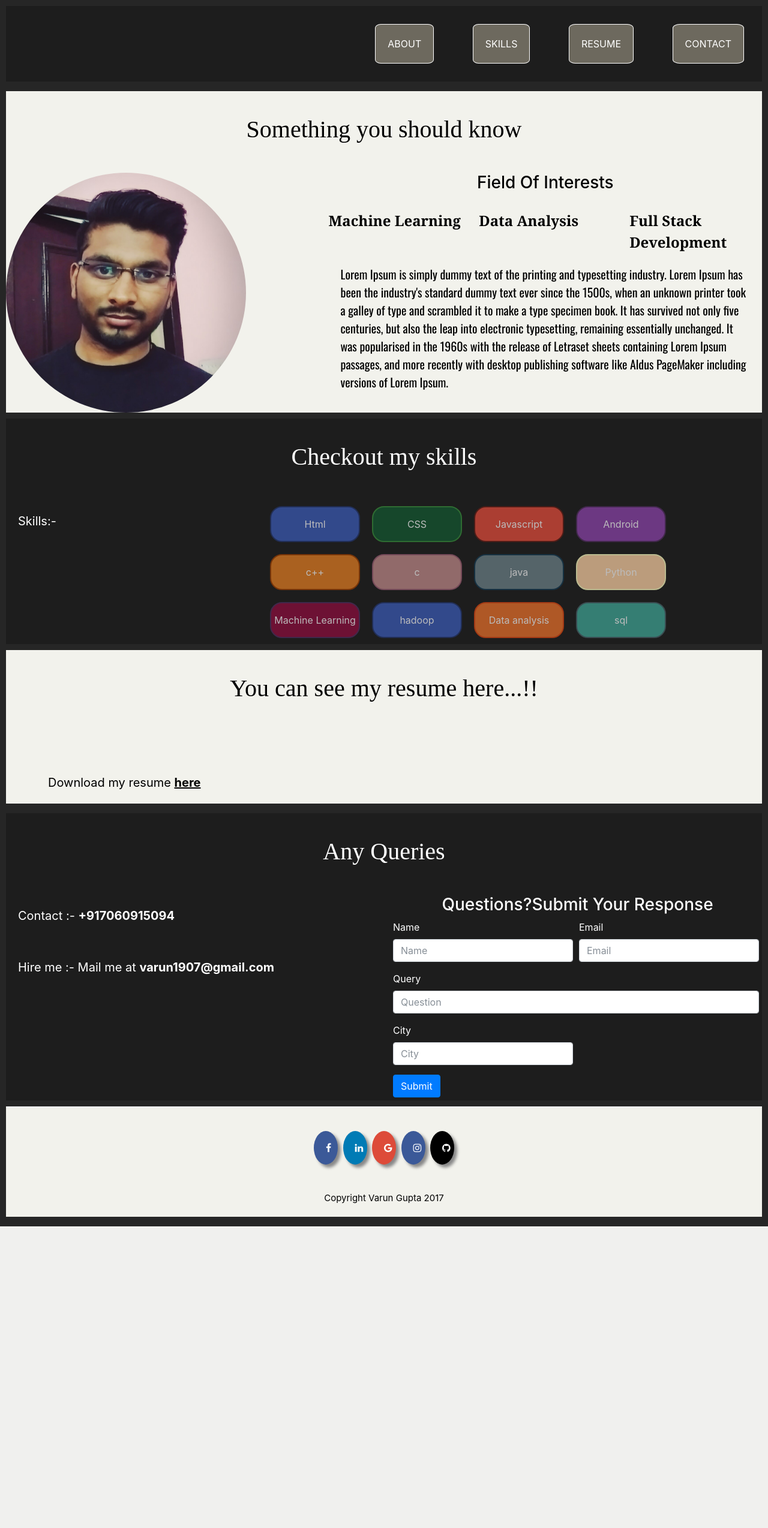
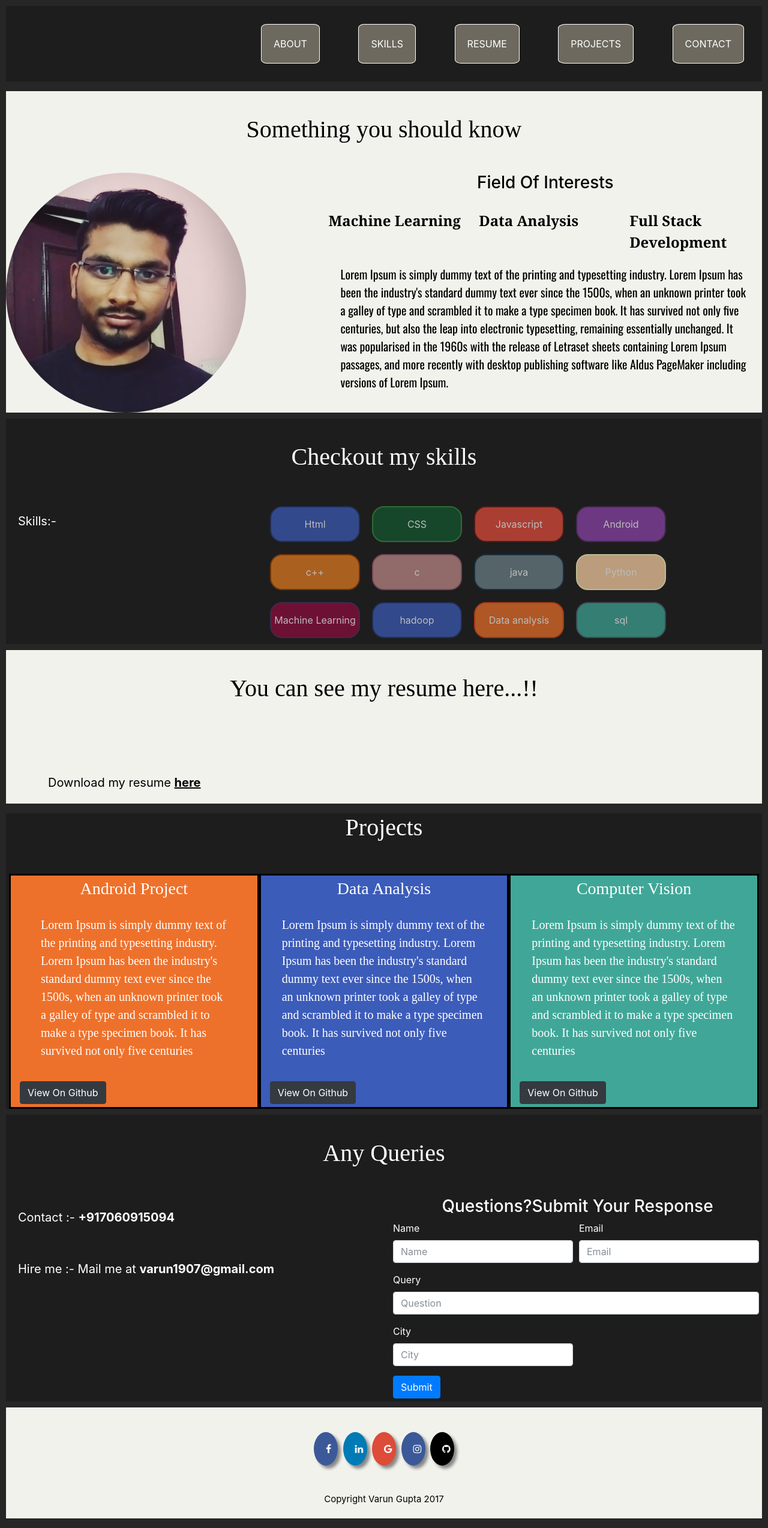
Before and after one commit to varun1907/aboutmeWebsite, a Django app: page / in a window 1280 px wide. Shown: the whole page at 60% size. Before the commit the page ends 2045 px from the top, so only its background shows below. Run offline with Django 3.2, Linux system fonts and the light colour scheme; some libraries are stand-ins or nearby versions.

Commit message:
animation added

```diff
--- a/portfolio/varun/static/varun/varun.css
+++ b/portfolio/varun/static/varun/varun.css
@@ -12,12 +12,12 @@ body{
 	background-color: #262626;
 	color:white;
 	background-image: url("http://wallscollection.net/wp-content/uploads/2016/12/Amazing-Background-Images-For-Websites-.jpg")no-repeat center fixed (same shorthand parameter, if any);
-    background-size: cover;
+  background-size: cover;
 
 }
 #big_wrapper{
 	text-align: left;
-	width:100%;
+
 }
 #the_header{
 		margin: 10px;
@@ -102,17 +102,22 @@ h3{
 	width:150px;
 	opacity: 0.7;
 	float:left;
+	position: relative;
+	top: 0;
+	transition: top ease 0.5s;
 }
 .skill_boxes:hover{
 	opacity: 1;
 	font-size: 1.1em;
-	box-shadow: 5px 5px 5px #888888
+	box-shadow: 3px 3px 3px #888888;
+	top: -10px;
+
 }
 
 
 #resume{
 	margin: 10px;
-		background-color: #F2F2EC;
+	background-color: #F2F2EC;
 
 }
 #resume h4{
@@ -126,6 +131,26 @@ h3{
 	color:white;
 }
 
+
+
+#projects{
+	margin: 10px;
+	background-color:   rgba(26,26,26,.75);
+
+}
+#projects_box:hover{
+	font-size: 1.2em;
+
+}
+
+.test {
+  position: relative;
+  top: 0;
+  transition: top ease 0.5s;
+}
+.test:hover {
+  top: -10px;
+}
 
 #contact{
 
--- a/portfolio/varun/templates/varun/varun.html
+++ b/portfolio/varun/templates/varun/varun.html
@@ -1,15 +1,15 @@
 
-<!DOCTYPE html>
 <html>
 <head>
 	<title>Varun's Website</title>
 	<meta charset="utf-8"/>
 	<meta name="viewport" content="width=device-width, initial-scale=1.0">
-  {% load staticfiles %}
+	 {% load staticfiles %}
 	<link rel="stylesheet" type="text/css" href="http://fonts.googleapis.com/css?family=Oswald">
 
-	<link rel="stylesheet" href="https://maxcdn.bootstrapcdn.com/bootstrap/4.0.0-beta.2/css/bootstrap.min.css" integrity="sha384-PsH8R72JQ3SOdhVi3uxftmaW6Vc51MKb0q5P2rRUpPvrszuE4W1povHYgTpBfshb" crossorigin="anonymous">
-    <link rel="stylesheet" href="{% static 'varun/varun.css' %}"/>
+	<link rel="stylesheet" href="https://maxcdn.bootstrapcdn.com/bootstrap/4.0.0-beta.2/css/bootstrap.min.css"
+	 integrity="sha384-PsH8R72JQ3SOdhVi3uxftmaW6Vc51MKb0q5P2rRUpPvrszuE4W1povHYgTpBfshb" crossorigin="anonymous">
+  <link rel="stylesheet" href="{% static "varun/varun.css" %} ">
 	<link rel="stylesheet" href="https://cdnjs.cloudflare.com/ajax/libs/font-awesome/4.7.0/css/font-awesome.min.css">
 </head>
 <body>
@@ -17,11 +17,13 @@
 
 <div id="big_wrapper">
 
+
  <header id="the_header">
 	<ul id="foo">
 	<li><a href="#about">ABOUT</a></li>
 	<li><a href="#skills">SKILLS</a></li>
 	<li><a href="#resume">RESUME</a></li>
+	<li><a href="#projects">PROJECTS</a></li>
 	<li><a href="#contact">CONTACT</a></li>
 	</ul>
  </header>
@@ -32,7 +34,7 @@
  	<div id="about" class ="black_text">
  			<div class="row">
  			<div class="col-sm-12">
- 	             <h4>Something you should know</h4>
+ 	       <h4>Something you should know</h4>
 			</div>
 			</div>
 			<div class="row">
@@ -53,7 +55,11 @@
 			          <div class="col-sm-4 col-xs-4" style="font-family: Georgia;font-weight: bold; font-size: 1.5em">Full Stack Development
 			          </div>
 		           </div>
-		           <p style="font-family: Oswald">Lorem Ipsum is simply dummy text of the printing and typesetting industry. Lorem Ipsum has been the industry's standard dummy text ever since the 1500s, when an unknown printer took a galley of type and scrambled it to make a type specimen book. It has survived not only five centuries, but also the leap into electronic typesetting, remaining essentially unchanged. It was popularised in the 1960s with the release of Letraset sheets containing Lorem Ipsum passages, and more recently with desktop publishing software like Aldus PageMaker including versions of Lorem Ipsum.</p>
+		           <p style="font-family: Oswald">Lorem Ipsum is simply dummy text of the printing and typesetting industry.
+								 Lorem Ipsum has been the industry's standard dummy text ever since the 1500s, when an unknown printer took a galley of
+								 type and scrambled it to make a type specimen book. It has survived not only five centuries, but also the leap into electronic
+								 typesetting, remaining essentially unchanged. It was popularised in the 1960s with the release of Letraset sheets containing
+								  Lorem Ipsum passages, and more recently with desktop publishing software like Aldus PageMaker including versions of Lorem Ipsum.</p>
 		        </div>
 		     </div>
     </div>
@@ -100,6 +106,64 @@
 	</div>
 
 
+
+
+<div id="projects" class="white_text">
+	<div class="row">
+		  <div class="col-sm-12 col-xs-12">
+			  <h4>Projects</h4>
+	    </div>
+   </div>
+	 <div class="row" style="margin:5px">
+		  <div class="col-sm-4 test" style="background-color:#EE712B; border:3px solid black">
+					<div clas="row">
+             <div class="col-sm-12"  id="projects_box" >
+                 <h3 style="font-family: Abril Fatface;padding-top:5px">Android Project</h3>
+						 </div>
+					</div>
+					<div clas="row">
+             <div class="col-sm-12">
+							 <p style="font-family: FF Meta Serif">Lorem Ipsum is simply dummy text of the printing and typesetting industry.
+								Lorem Ipsum has been the industry's standard dummy text ever since the 1500s, when an unknown printer took a galley of
+								type and scrambled it to make a type specimen book. It has survived not only five centuries</p>
+
+						 </div>
+					</div>
+
+					<button type="button" class="btn btn-dark" style="margin-bottom:5px;">View On Github</button>
+
+			 </div>
+			 <div class="col-sm-4 test" style="background-color:#3C5CBA;border:3px solid black">
+				 <div clas="row">
+						<div class="col-sm-12">
+								<h3 style="font-family: Abril Fatface ;padding-top:5px">Data Analysis</h3>
+						</div>
+				 </div>
+				 <p style="font-family: FF Meta Serif">Lorem Ipsum is simply dummy text of the printing and typesetting industry.
+					 Lorem Ipsum has been the industry's standard dummy text ever since the 1500s, when an unknown printer took a galley of
+					 type and scrambled it to make a type specimen book. It has survived not only five centuries</p>
+					 	<button type="button" class="btn btn-dark" >View On Github</button>
+			 </div>
+			 <div class="col-sm-4 test" style="background-color:#40A798;border:3px solid black">
+				 <div clas="row">
+						 <div class="col-sm-12">
+								 <h3 style="font-family: Abril Fatface ;padding-top:5px">Computer Vision</h3>
+						</div>
+				 </div>
+				 <p style="font-family: FF Meta Serif">Lorem Ipsum is simply dummy text of the printing and typesetting industry.
+					 Lorem Ipsum has been the industry's standard dummy text ever since the 1500s, when an unknown printer took a galley of
+					 type and scrambled it to make a type specimen book. It has survived not only five centuries</p>
+	       <button type="button" class="btn btn-dark" >View On Github</button>
+			 </div>
+
+		</div>
+
+
+
+
+
+
+</div>
 
 
     <div id="contact" class ="white_text">
--- a/portfolio/varun/urls.py
+++ b/portfolio/varun/urls.py
@@ -7,5 +7,7 @@ app_name='varun'
 urlpatterns = [
     url(r'^$',views.index,name='index'),
     url(r'^submit_form/add/$',views.SubmitView,name='submit_form'),
+    url(r'^thank_you/$',views.ThankView,name='thank_you'),
+    url(r'^error/$',views.ErrorView,name='error'),
 
 ]
--- a/portfolio/varun/views.py
+++ b/portfolio/varun/views.py
@@ -3,7 +3,7 @@ from .models import Query
 from .forms import SubmitForm
 from django.http import HttpResponse
 from django.http import HttpResponseRedirect
-
+from django.contrib import messages
 # Create your views here.
 def index(request):
     form=SubmitForm()
@@ -21,10 +21,12 @@ def SubmitView(request):
                  city=request.POST.get('city')
                  query_obj=Query(name=name,email=email,question=question,city=city)
                  query_obj.save()
-                 return redirect('varun:index')
+                 messages.success(request , 'Thanks. Your response has been submitted')
+                 return redirect('varun:thank_you')
 
              else:
-                 return redirect('varun:index')
+                 messages.error(request, 'Oops! There has been a problem Kindly check data')
+                 return redirect('varun:error')
 
 
         else:
@@ -35,9 +37,11 @@ def SubmitView(request):
 
     #return HttpResponse("<h3>hey</h3>")
 
+def ThankView(request):
+    return render(request,'varun/thank_you.html')
 
-
-
+def ErrorView(request):
+    return render(request,'varun/error.html')
 
 
 
```
Also changed, not shown: portfolio/varun/templates/varun/base.html (added, +19 -0 lines), portfolio/varun/templates/varun/error.html (added, +23 -0 lines), portfolio/varun/templates/varun/thank_you.html (added, +23 -0 lines), portfolio/db.sqlite3, portfolio/portfolio/__init__.py (added), portfolio/varun/__init__.py (added), portfolio/varun/migrations/__init__.py (added), portfolio/varun/templates/varun/form.html (added).
